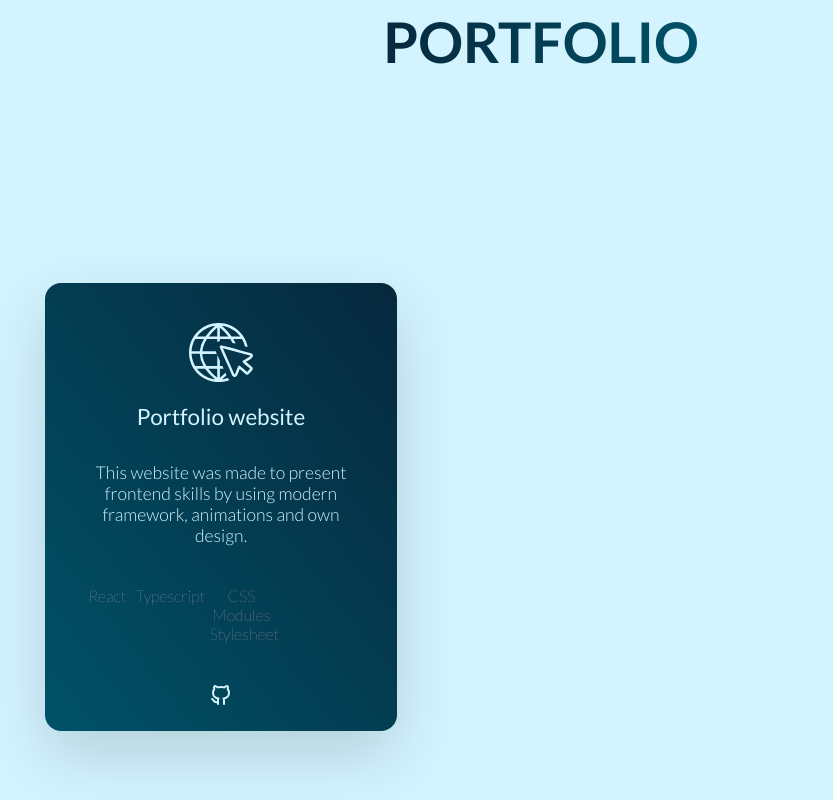
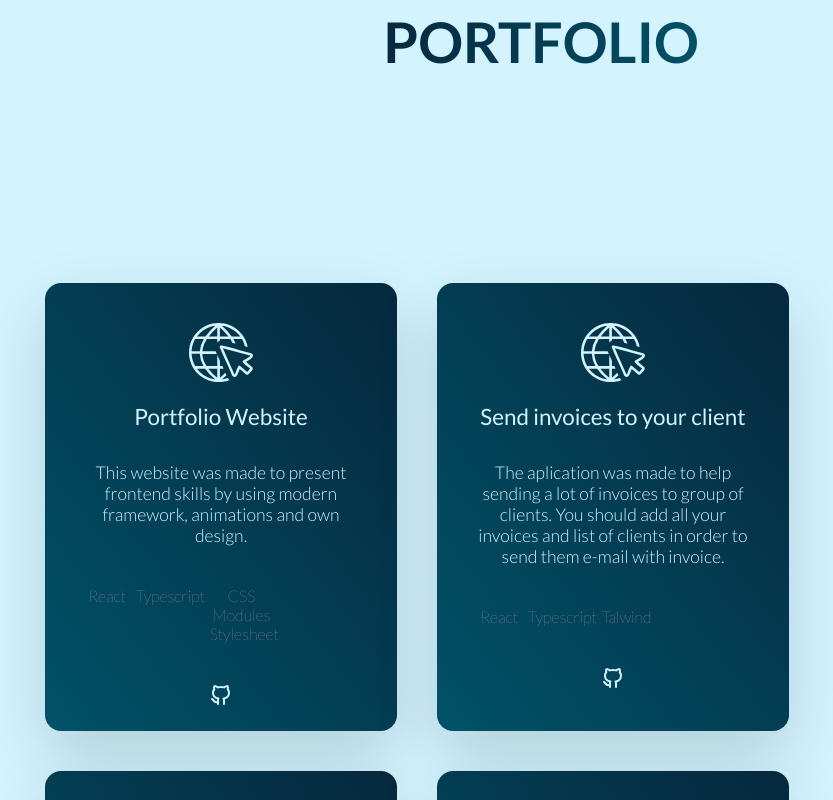
Before and after one commit to helter88/portfolio-website, a React (Create React App) app: page / in a window 1280 px wide. Shown: the part 840-1640 px from the top of the page, without its empty margins (99-932 px from the left). Built offline with nearby package versions, Linux system fonts and the light colour scheme.

Commit message:
render PortfolioCards based on data from PortfolioCardData

```diff
--- a/src/components/Portfolio.module.css
+++ b/src/components/Portfolio.module.css
@@ -19,4 +19,7 @@
 
 .card-container{
     padding: 10rem 9rem;
+    display: flex;
+    flex-wrap: wrap;
+    gap: 2.5rem;
 }
--- a/src/components/Portfolio.tsx
+++ b/src/components/Portfolio.tsx
@@ -1,13 +1,17 @@
 import React from 'react'
 import PortfolioCard from './cards/PorftolioCard'
-import styles from './Portfolio.module.css'
+import styles from './Portfolio.module.css';
+import { PortfolioCardData } from '../PortfolioCardData';
+
+
+const PortfolioList = PortfolioCardData.map(proj => <PortfolioCard key={proj.title} title= {proj.title} description ={proj.description} tools={proj.tools} />)
 
 const Portfolio = () => {
   return (
     <section className={styles.portfolio}>
         <div className={styles['text-box']}><h2 className={styles['heading-secondary']}>PORTFOLIO</h2></div>
         <div className={styles['card-container']}>
-            <PortfolioCard />
+            {PortfolioList}
         </div>
 
     </section>
--- a/src/components/cards/PorftolioCard.tsx
+++ b/src/components/cards/PorftolioCard.tsx
@@ -3,7 +3,13 @@ import styles from './PortfolioCard.module.css';
 import { ReactComponent as Globe } from './../../img/card-icons/internet-icon.svg';
 import { ReactComponent as Github} from './../../img/card-icons/github-icon.svg';
 
-const PortfolioCard = () => {
+interface PortfolioCardProps {
+  title: string;
+  description: string;
+  tools: string[];
+}
+
+const PortfolioCard: React.FC<PortfolioCardProps> = ({title, description, tools}) => {
   return (
     <div className={styles.card}>
       <div className={styles['logo-box']}>
@@ -12,12 +18,10 @@ const PortfolioCard = () => {
         </div>
 
       </div>
-        <h3 className={styles['title']}>Portfolio website</h3>
-        <h6 className={styles['description']}>This website was made to present frontend skills by using modern framework, animations and own design.</h6>
+        <h3 className={styles['title']}>{title}</h3>
+        <h6 className={styles['description']}>{description}</h6>
         <div className={styles['tech-list-box']}>
-          <p>React</p>
-          <p>Typescript</p>
-          <p>CSS Modules Stylesheet</p>
+          {tools.map(tool => <p key={Math.random()}>{tool}</p>)}
         </div>
         <div className={styles['github-box']}>
           <div className={styles['github-dimentions']}>
```
